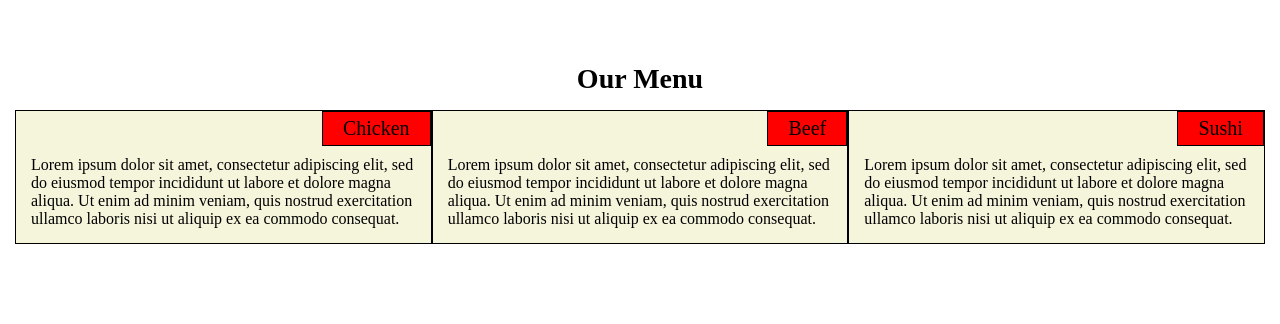
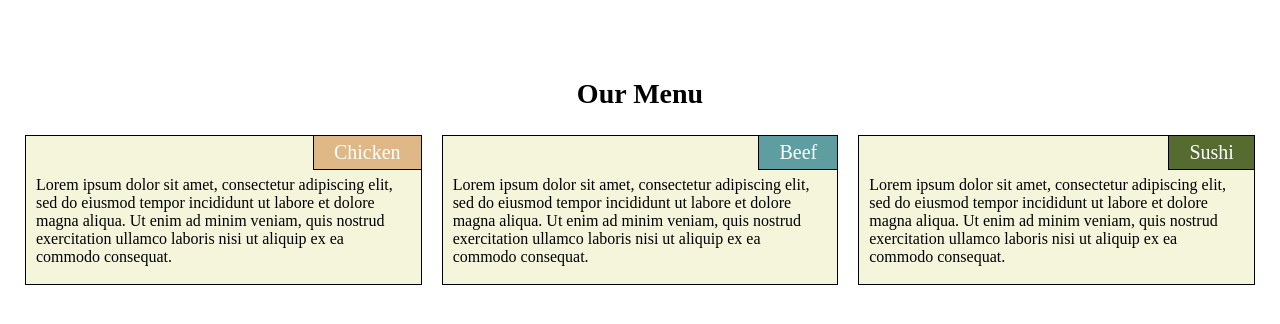
Before and after one commit to Kuchela13/coursera-test-1, a plain HTML site: page module2assignment/index.html in a window 1280 px wide. Drawn offline with Linux system fonts and the light colour scheme.

Commit message:
Make final changes

```diff
--- a/module2assignment/css/project.css
+++ b/module2assignment/css/project.css
@@ -1,70 +1,78 @@
 * {
   box-sizing: border-box;
-  margin:0;
+  margin: 0;
 }
 h1 {
   text-align: center;
   margin-top: 5%;
   margin-bottom: 15px;
   font-size: 1.75em;
-
 }
 .container {
-    margin:15px;
+  padding: 15px;
 }
 
 /* Simple Responsive Framework. */
 .row {
-
-
-    width:100%;
-
+  width: 100%;
 }
 
-.chicken-container, .beef-container, .sushi-container {
-    border: 1px solid black;
-    background-color: beige;
-    position:relative;
-    margin:auto;
-    padding: 5px;
-
-
-
+.chicken-container,
+.beef-container,
+.sushi-container {
+  position: relative;
+  margin: auto;
+  padding: 10px;
 }
 
-.chicken-header, .beef-header, .sushi-header {
-    position:absolute;
-    top: 0px;
-    right:0px;
-    width:fit-content;
-    height:fit-content;
-    padding:5px 20px 5px 20px;
+.chicken-header,
+.beef-header,
+.sushi-header {
+  position: absolute;
+  top: 10px;
+  right: 10px;
+  width: fit-content;
+  height: fit-content;
+  padding: 5px 20px 5px 20px;
   background-color: red;
   font-size: 1.25em;
-    border:1px black solid;
-
+  border: 1px black solid;
+  color: white;
 }
 
-.chicken-text, .beef-text, .sushi-text {
-
-
-    padding:40px 10px 10px 10px;
+.chicken-header {
+  background-color: burlywood;
 }
 
-@media (min-width:992px) {
-.col-lg-4 {
-    float:left;
-    width:33.33%;
-
-
+.beef-header {
+  background-color: cadetblue;
 }
 
-
+.sushi-header {
+  background-color: darkolivegreen;
+}
+.chicken-text,
+.beef-text,
+.sushi-text {
+  background-color: beige;
+  padding: 40px 10px 10px 10px;
+  border: 1px black solid;
+  height: 150px;
 }
 
-@media(min-width:768px) and (max-width:991px) {
-    .col-md-6 {
-     float:left;
-        width:50%;
+@media (min-width: 992px) {
+  .col-lg-4 {
+    float: left;
+    width: 33.33%;
   }
 }
+
+@media (min-width: 768px) and (max-width: 991px) {
+  .col-md-6 {
+    float: left;
+    width: 50%;
+  }
+  .sushi-container {
+    width: 100%;
+  }
+}
--- a/module2assignment/index.html
+++ b/module2assignment/index.html
@@ -1,8 +1,8 @@
 <!DOCTYPE html>
 <html lang="en">
   <head>
-    <meta charset="UTF-8">
-    <meta name="viewport" content="width=device-width, initial-scale=1.0">
+    <meta charset="UTF-8" />
+    <meta name="viewport" content="width=device-width, initial-scale=1.0" />
     <title>Document</title>
     <link rel="stylesheet" href="./css/project.css"
   </head>
@@ -13,17 +13,32 @@
       <div class="row">
         <div class="col-lg-4 col-md-6 chicken-container">
           <p class="chicken-header">Chicken</p>
-                <p class="chicken-text">Lorem ipsum dolor sit amet, consectetur adipiscing elit, sed do eiusmod tempor incididunt ut labore et dolore magna aliqua. Ut enim ad minim veniam, quis nostrud exercitation ullamco laboris nisi ut aliquip ex ea commodo consequat.</p>
+          <p class="chicken-text">
+            Lorem ipsum dolor sit amet, consectetur adipiscing elit, sed do
+            eiusmod tempor incididunt ut labore et dolore magna aliqua. Ut enim
+            ad minim veniam, quis nostrud exercitation ullamco laboris nisi ut
+            aliquip ex ea commodo consequat.
+          </p>
         </div>
 
         <div class="col-lg-4 col-md-6 beef-container">
           <p class="beef-header">Beef</p>
-                <p class="beef-text">Lorem ipsum dolor sit amet, consectetur adipiscing elit, sed do eiusmod tempor incididunt ut labore et dolore magna aliqua. Ut enim ad minim veniam, quis nostrud exercitation ullamco laboris nisi ut aliquip ex ea commodo consequat.</p>
+          <p class="beef-text">
+            Lorem ipsum dolor sit amet, consectetur adipiscing elit, sed do
+            eiusmod tempor incididunt ut labore et dolore magna aliqua. Ut enim
+            ad minim veniam, quis nostrud exercitation ullamco laboris nisi ut
+            aliquip ex ea commodo consequat.
+          </p>
         </div>
 
         <div class="col-lg-4 col-md-6 sushi-container">
           <p class="sushi-header">Sushi</p>
-                <p class="sushi-text">Lorem ipsum dolor sit amet, consectetur adipiscing elit, sed do eiusmod tempor incididunt ut labore et dolore magna aliqua. Ut enim ad minim veniam, quis nostrud exercitation ullamco laboris nisi ut aliquip ex ea commodo consequat.</p>
+          <p class="sushi-text">
+            Lorem ipsum dolor sit amet, consectetur adipiscing elit, sed do
+            eiusmod tempor incididunt ut labore et dolore magna aliqua. Ut enim
+            ad minim veniam, quis nostrud exercitation ullamco laboris nisi ut
+            aliquip ex ea commodo consequat.
+          </p>
         </div>
       </div>
     </div>
```
Lines whose indentation alone changed are shown as unchanged.
